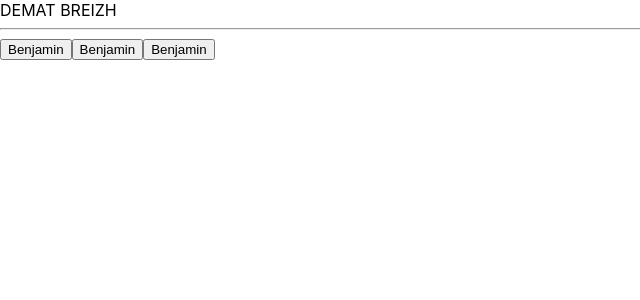
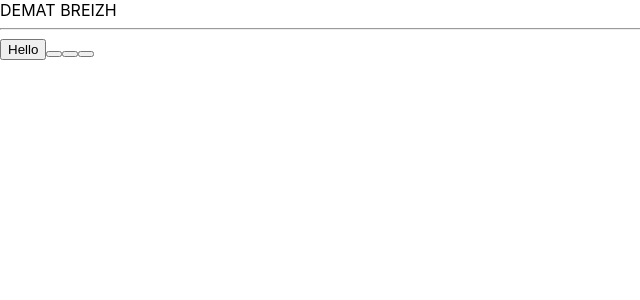
Before and after one commit to ManuFormation/FormationRect, a React (Create React App) app: page / in a window 1280 px wide. Shown: the top 300 px of the page, without its empty margins (0-640 px from the left). Built offline with nearby package versions, Linux system fonts and the light colour scheme.

Commit message:
mise en place buton

```diff
--- a/src/App/App.tsx
+++ b/src/App/App.tsx
@@ -2,6 +2,7 @@ import React from 'react';
 
 import Button from './components/Button/Bouton'
 import './App.css';
+const buttonContent="Hello"
 
 function App() {
   // comment js
@@ -11,6 +12,11 @@ function App() {
       {/* commentaire  */}
      DEMAT BREIZH
      <hr/>
+     <Button action={()=>{
+       alert("le bouton est cliké");
+     }} content={buttonContent}
+     type="button"
+     >Hello</Button>
      <Button/>
      <Button/>
      <Button/>
--- a/src/App/components/Button/Bouton.jsx
+++ b/src/App/components/Button/Bouton.jsx
@@ -1,7 +1,7 @@
 import React from "react";
 
 function Button(props){
-    return <button>Benjamin</button>
+    return <button type={props.type}>{props.children}</button>
 }
 
 export default Button;
```
